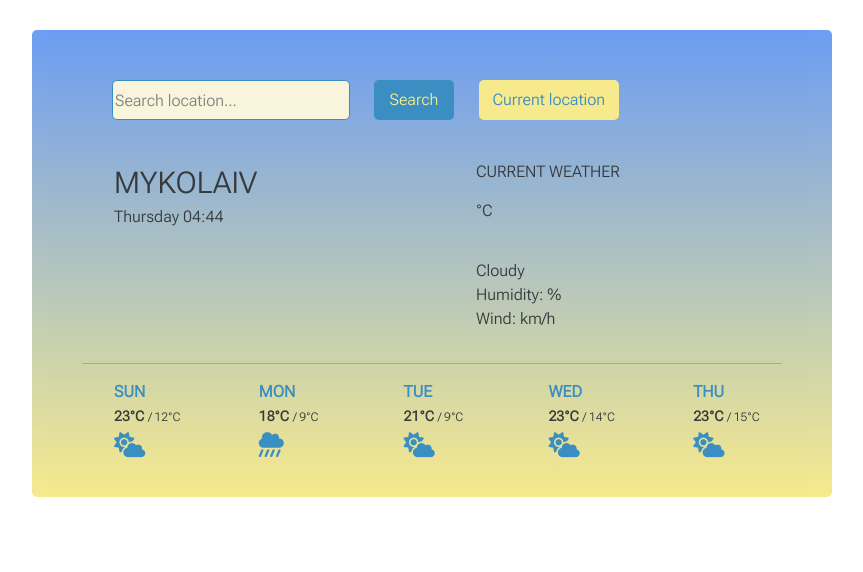
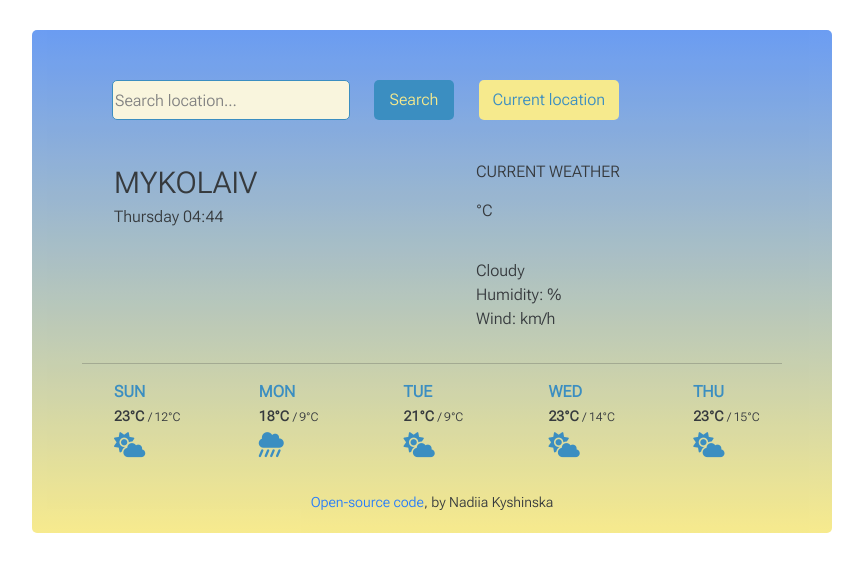
Before and after one commit to Vedina2022/Weather-forecast-app, a plain HTML site: page index.html in a window 1280 px wide. Shown: the whole page, without its empty margins (208-1071 px from the left). Drawn offline with nearby package versions, Linux system fonts and the light colour scheme; no server answers.

Commit message:
added developer information

```diff
--- a/index.html
+++ b/index.html
@@ -143,6 +143,13 @@
           </ul>
         </div>
       </div>
+      <p class="developer" id="developer">
+        <a
+          href="https://github.com/Vedina2022/Weather-forecast-app.git"
+          target="_blank"
+          >Open-source code</a
+        >, by Nadiia Kyshinska
+      </p>
     </div>
     <script src="./src/index.js"></script>
   </body>
--- a/src/styles.css
+++ b/src/styles.css
@@ -100,3 +100,15 @@ ul {
   text-decoration: none;
   color: #116494;
 }
+.developer {
+  font-size: 14px;
+  text-align: center;
+  margin: 15px 0 0;
+  opacity: 1;
+}
+a {
+  text-decoration: none;
+}
+a:hover {
+  text-decoration: underline;
+}
```
